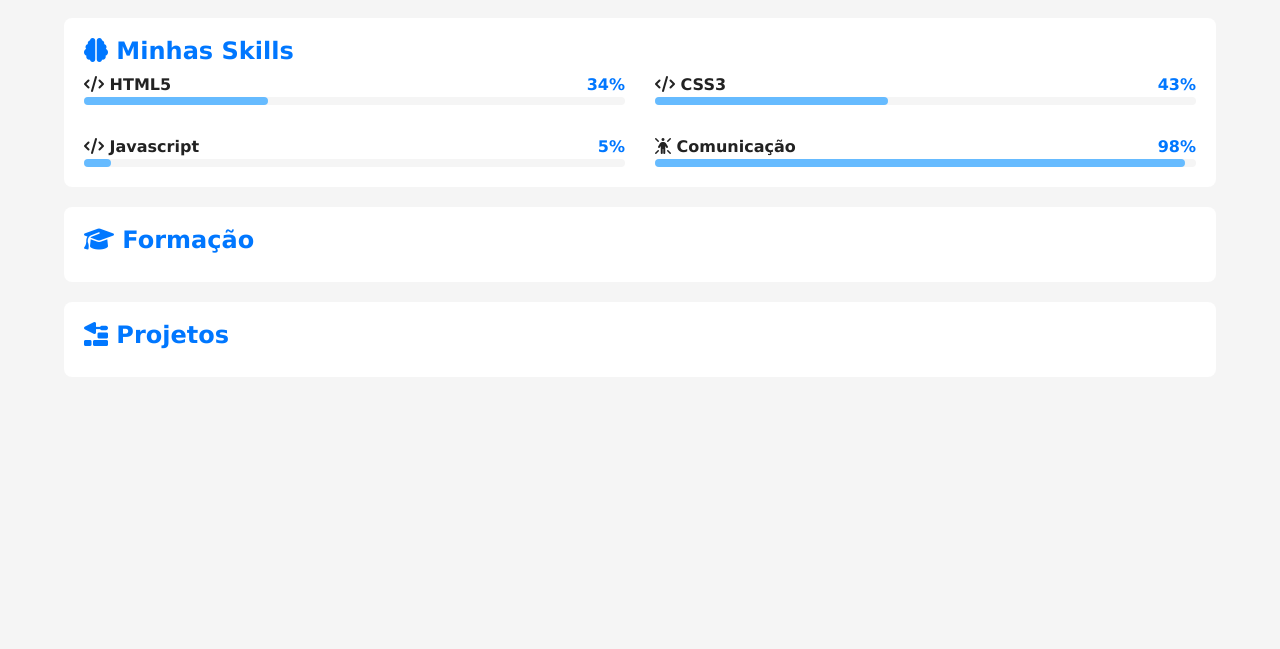
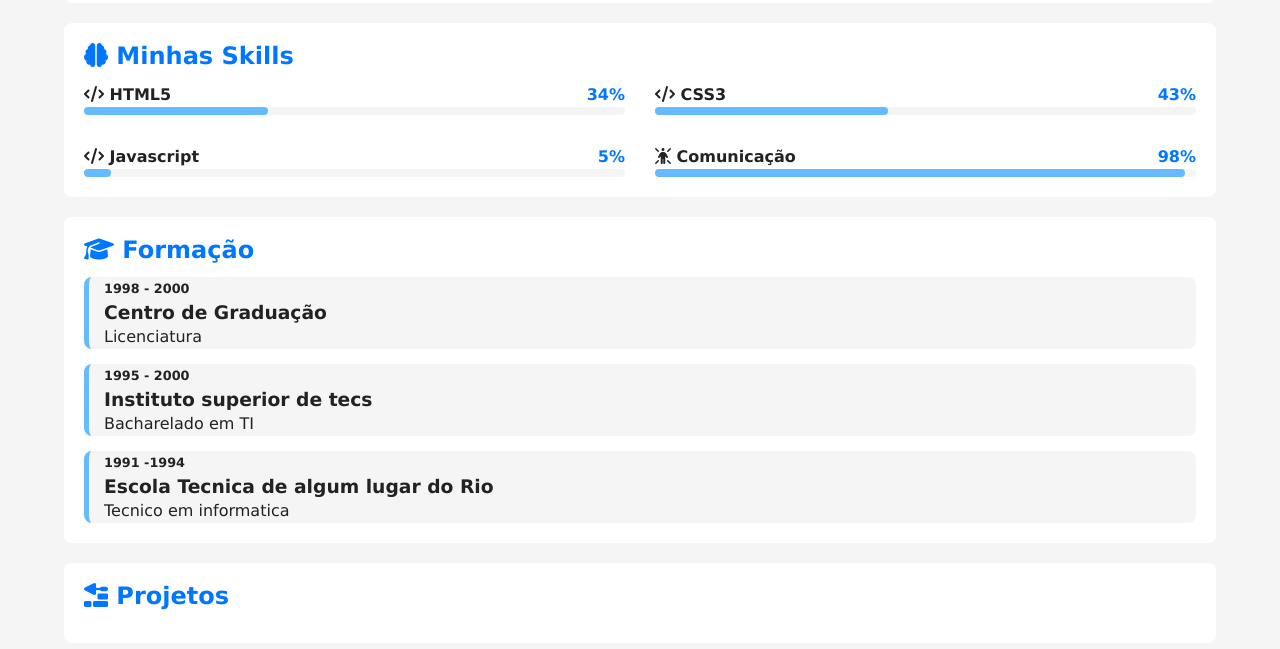
Before and after one commit to MendesKsm/projeto-portifolio, a plain HTML site: page index.html in a window 1280 px wide. Shown: the part 1265-1914 px from the top of the page. Before the commit the page ends 1662 px from the top, so only its background shows below. Drawn offline with Linux system fonts and the light colour scheme.

Commit message:
formações

```diff
--- a/estilos/style.css
+++ b/estilos/style.css
@@ -135,7 +135,7 @@ article
 article h2
 {
   color:var(--destaque);
-  margin-bottom:10px;
+  margin-bottom:15px;
 }
 
 article#video .video-container
@@ -198,6 +198,44 @@ article#video .video-container iframe
   border-radius: 4px;
 }
 
+#formacao-container
+{
+  display:flex;
+  flex-direction:column-reverse;
+  gap:15px;
+}
+
+#formacao-container .curso
+{
+  background-color:var(--fundo-principal);
+  border-radius:8px;
+  border-left:5px solid var(--destaque-inverso);
+  padding-left:15px;
+  transition: border-width 0.5s, border-color 0.5s;
+}
+
+#formacao-container .curso:hover
+{
+  border-left-width:15px;
+  border-color:var(--destaque);
+  cursor:pointer;
+}
+
+#formacao-container .periodo
+{
+  font-size:0.8em;
+  font-weight:bold;
+  color:var(--texto);
+
+}
+
+#formacao-container .instituicao
+{
+  color:var(--destaque-inverso);
+  font-size:1.1em;
+
+}
+
 @media screen and (min-width:700px)
 {
   #skill-container
--- a/index.html
+++ b/index.html
@@ -145,6 +145,26 @@
 
             <article id="formacao">
                 <h2><i class="fa-solid fa-graduation-cap"></i> Formação</h2>
+                <div id="formacao-container">
+
+                    <div class="curso">
+                        <p class="periodo">1991 -1994</p>
+                        <h3 class="institucao">Escola Tecnica de algum lugar do Rio</h3>
+                        <p class="titulacao">Tecnico em informatica</p>
+                    </div>
+
+                    <div class="curso">
+                        <p class="periodo">1995 - 2000</p>
+                        <h3 class="institucao">Instituto superior de tecs</h3>
+                        <p class="titulacao">Bacharelado em  TI</p>
+                    </div>
+
+                    <div class="curso">
+                        <p class="periodo">1998 - 2000</p>
+                        <h3 class="institucao">Centro de Graduação</h3>
+                        <p class="titulacao">Licenciatura</p>
+                    </div>
+                </div>
 
             </article><!--Fim article formacao-->
 
```
